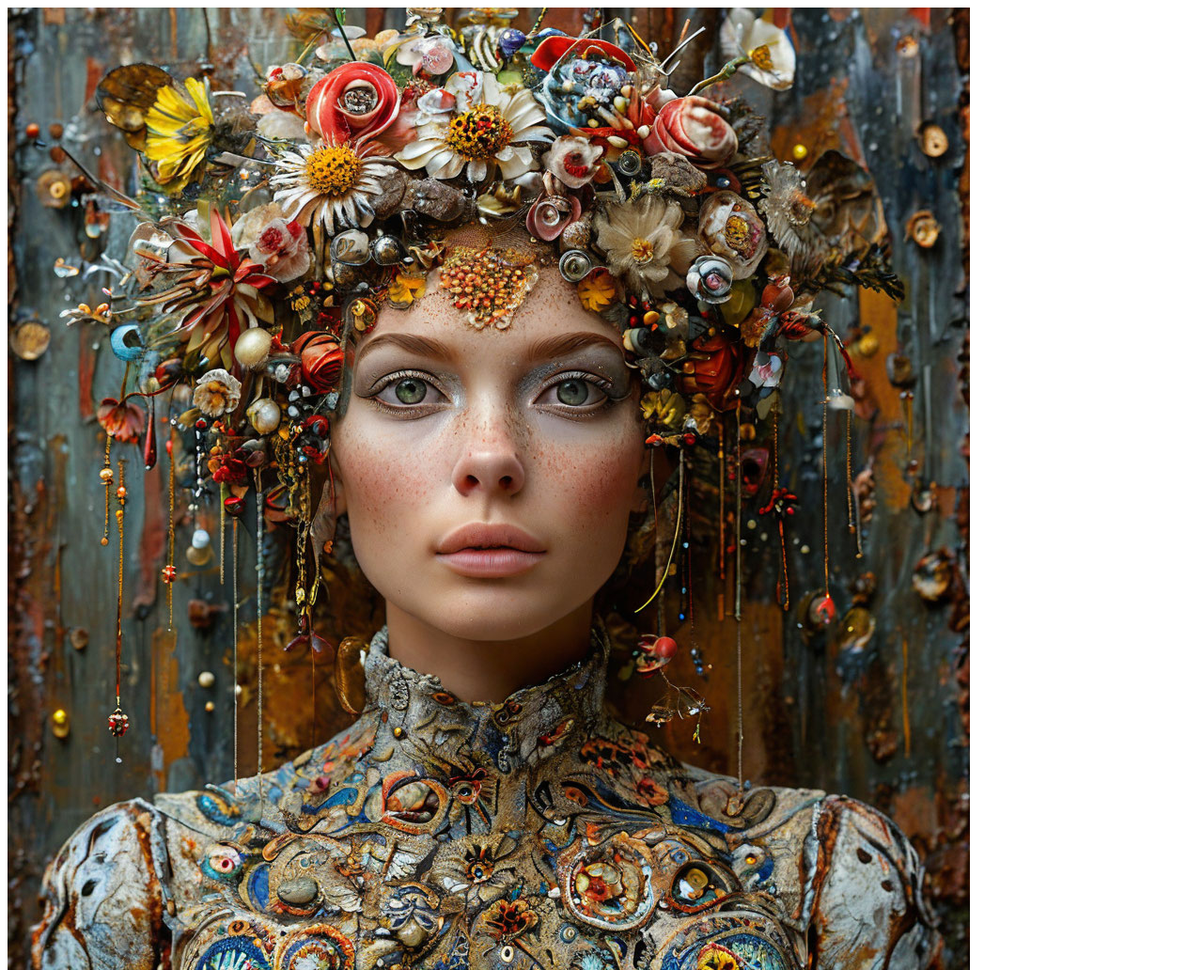
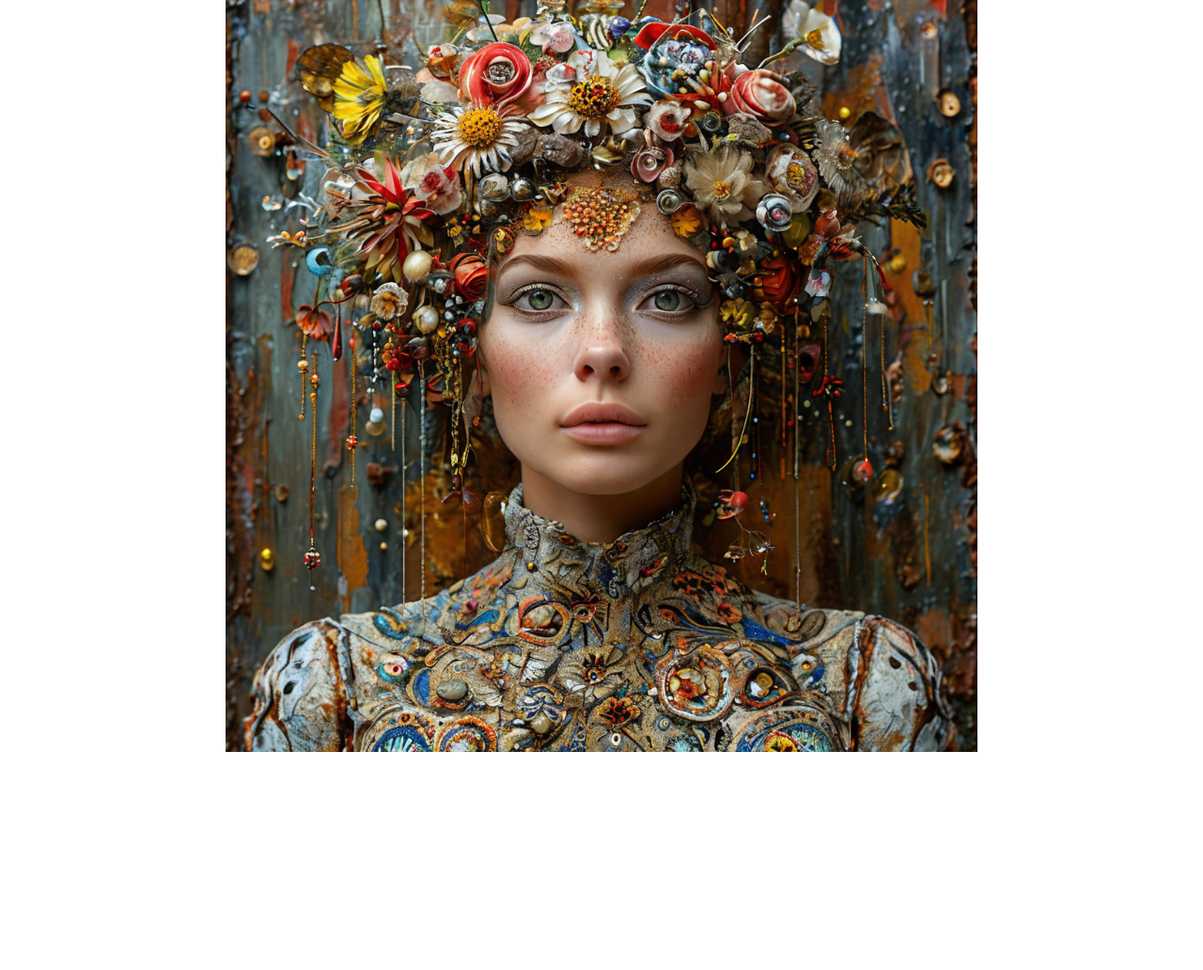
Before and after one commit to featurea/website, a plain HTML site: page index.html in a window 1280 px wide. Shown: the whole page at 94% size. After the commit the page ends 800 px from the top, so only its background shows below. Drawn offline with Linux system fonts and the light colour scheme.

Commit message:
center image

```diff
--- a/index.html
+++ b/index.html
@@ -1,6 +1,16 @@
 <html>
     <head>
         <title>FEATUREA</title>
+        <style type="text/css">
+            img {
+                position: absolute;
+                top: 50%;
+                left: 50%;
+                transform: translateX(-50%) translateY(-50%);
+                max-width: 100%;
+                max-height: 100%;
+            }
+        </style>
     </head>
     <body>
         <img src="image1.jpeg"></img>
```
Also changed, not shown: 2 other files.
